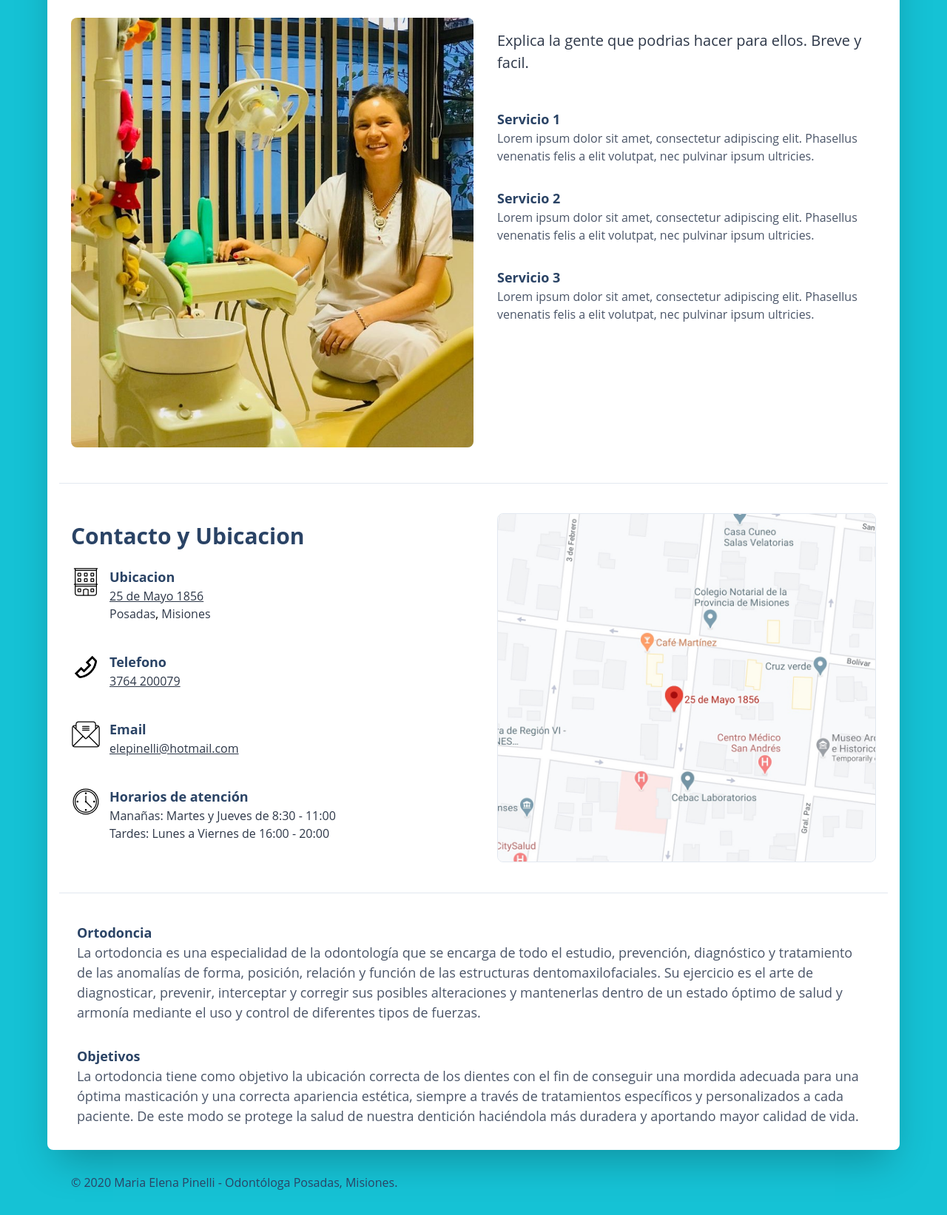
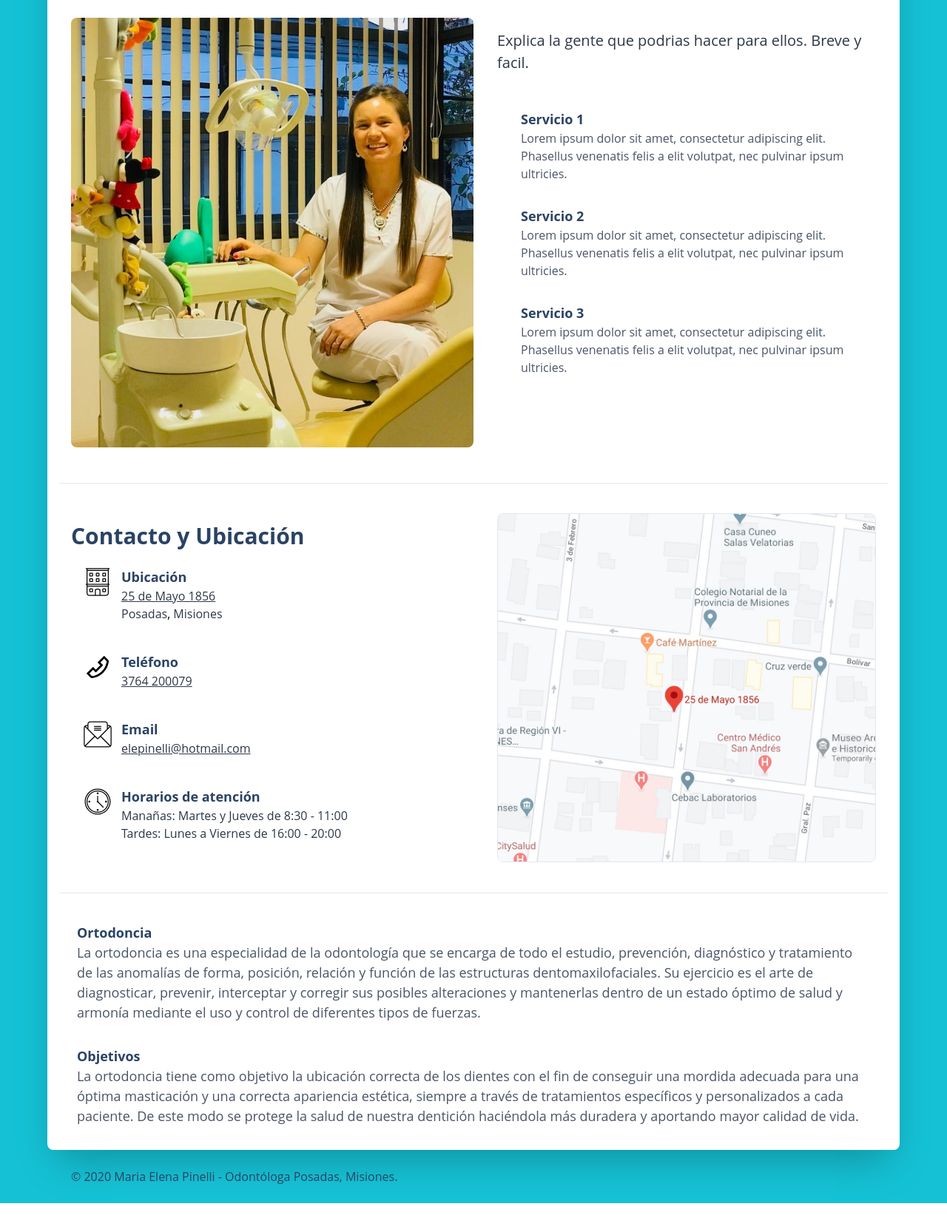
Before and after one commit to coleerikson/mariaelenapinelli, a Gatsby site: page / in a window 1280 px wide. Shown: the part 720-2363 px from the top of the page at 74% size. Built offline with nearby package versions, Linux system fonts and the light colour scheme; Gatsby itself is replaced by a stand-in of ours.

Commit message:
Styleupdates, spelling fix, image SD

```diff
--- a/src/components/contacto.js
+++ b/src/components/contacto.js
@@ -101,10 +101,13 @@ const Contacto = () => {
     <div className="px-4 pt-8 pb-10 sm:pt-8 md:pb-8 border-b">
       <div className="flex flex-col md:flex-row">
         <div className="flex flex-col justify-center py-0 sm:py-4 w-full md:w-1/2">
-          <h3 className="text-3xl font-bold text-blue-900" name="contacto">
-            Contacto y Ubicacion
+          <h3
+            className="text-2xl sm:text-3xl font-bold text-blue-900"
+            name="contacto"
+          >
+            Contacto y Ubicación
           </h3>
-          <div className="flex py-5">
+          <div className="flex py-5 pl-4">
             {officeSVG()}
             <div
               itemProp="address"
@@ -112,7 +115,7 @@ const Contacto = () => {
               itemType="http://schema.org/PostalAddress"
             >
               <h5 className="text-lg font-bold text-blue-900 sans-serif">
-                Ubicacion
+                Ubicación
               </h5>
               <a
                 href="https://goo.gl/maps/DcvqmbadCgei6SYx6"
@@ -133,11 +136,11 @@ const Contacto = () => {
               </span>
             </div>
           </div>
-          <div className="flex py-5">
+          <div className="flex py-5 pl-4">
             {phoneSVG()}
             <div>
               <h5 className="text-lg font-bold text-blue-900 sans-serif">
-                Telefono
+                Teléfono
               </h5>
               <a
                 href="tel:3764 200079"
@@ -148,7 +151,7 @@ const Contacto = () => {
               </a>
             </div>
           </div>
-          <div className="flex py-5">
+          <div className="flex py-5 pl-4">
             {mailSVG()}
             <div>
               <h5 className="text-lg font-bold text-blue-900">Email</h5>
@@ -160,7 +163,7 @@ const Contacto = () => {
               </a>
             </div>
           </div>
-          <div className="flex py-5">
+          <div className="flex py-5 pl-4">
             {clockSVG()}
             <div>
               <h5 className="text-lg font-bold text-blue-900 sans-serif">
@@ -175,7 +178,7 @@ const Contacto = () => {
           </div>
         </div>
 
-        <div className="flex flex-col justify-center pl-4 md:pl-8 pr-0 w-full md:w-1/2">
+        <div className="flex flex-col justify-center pl-0 md:pl-4 md:pl-8 pr-0 w-full md:w-1/2">
           <a
             href="https://goo.gl/maps/DcvqmbadCgei6SYx6"
             className="underline"
--- a/src/components/footer.js
+++ b/src/components/footer.js
@@ -1,12 +1,10 @@
 import React from 'react';
 
 const Footer = () => (
-  <footer className="max-w-6xl mx-auto py-8 px-4 sm:px-6 md:flex md:items-center md:justify-between lg:px-8">
-    <div className="mt-8 md:mt-0 md:order-1">
-      <p className="text-center text-base leading-6 text-blue-900">
-        &copy; 2020 Maria Elena Pinelli - Odontóloga Posadas, Misiones.
-      </p>
-    </div>
+  <footer className="max-w-6xl mx-auto py-6 px-4 sm:px-6 lg:px-8 md:flex md:items-center md:justify-between">
+    <p className="text-center text-base leading-6 text-blue-900">
+      &copy; 2020 Maria Elena Pinelli - Odontóloga Posadas, Misiones.
+    </p>
   </footer>
 );
 
--- a/src/components/hero.js
+++ b/src/components/hero.js
@@ -21,7 +21,10 @@ const Hero = () => {
     <div className=" border-b px-4 pb-4 sm:pb-12">
       <div className="flex flex-col md:flex-row lg:flex-row items-center">
         <div className="w-full md:w-2/3 pb-6">
-          <h1 className="text-4xl font-bold text-blue-900 mb-3" itemProp="name">
+          <h1
+            className="text-2xl sm:text-4xl font-bold text-blue-900 mb-3"
+            itemProp="name"
+          >
             Dra. Maria Elena Pinelli
           </h1>
           <p className="text-xl text-gray-800 mb-8" itemProp="description">
@@ -51,6 +54,7 @@ const Hero = () => {
           <Img
             className="rounded-lg overflow-auto"
             fluid={mariaElena.childImageSharp.fluid}
+            itemProp="image"
           />
         </div>
       </div>
--- a/src/components/servicios.js
+++ b/src/components/servicios.js
@@ -19,7 +19,7 @@ const Servicios = () => {
     }
   `);
   return (
-    <div className="px-4 py-8 md:py-12 border-b">
+    <div className="px-2 sm:px-4 py-8 md:py-12 border-b">
       <div className="flex flex-col flex-col-reverse md:flex-row ">
         <div className="mt-4 md:mt-0 w-full md:w-1/2">
           <Img
@@ -28,25 +28,25 @@ const Servicios = () => {
           />
         </div>
 
-        <div className="py-4 pl-8 pr-0 w-full md:w-1/2">
+        <div className="py-4 pl-0 sm:pl-8 pr-0 w-full md:w-1/2">
           <p className="text-xl text-gray-800 mb-8">
             Explica la gente que podrias hacer para ellos. Breve y facil.
           </p>
-          <div className="py-4 px-8 sm:px-0">
+          <div className="px-2 sm:px-8 py-4">
             <h3 className="text-lg font-bold text-blue-900">Servicio 1</h3>
             <p className=" text-gray-700">
               Lorem ipsum dolor sit amet, consectetur adipiscing elit. Phasellus
               venenatis felis a elit volutpat, nec pulvinar ipsum ultricies.
             </p>
           </div>
-          <div className="py-4 px-8 sm:px-0">
+          <div className="px-2 sm:px-8 py-4">
             <h3 className="text-lg font-bold text-blue-900">Servicio 2</h3>
             <p className=" text-gray-700">
               Lorem ipsum dolor sit amet, consectetur adipiscing elit. Phasellus
               venenatis felis a elit volutpat, nec pulvinar ipsum ultricies.
             </p>
           </div>
-          <div className="py-4 px-8 sm:px-0">
+          <div className="px-2 sm:px-8 py-4">
             <h3 className="text-lg font-bold text-blue-900">Servicio 3</h3>
             <p className=" text-gray-700">
               Lorem ipsum dolor sit amet, consectetur adipiscing elit. Phasellus
```
